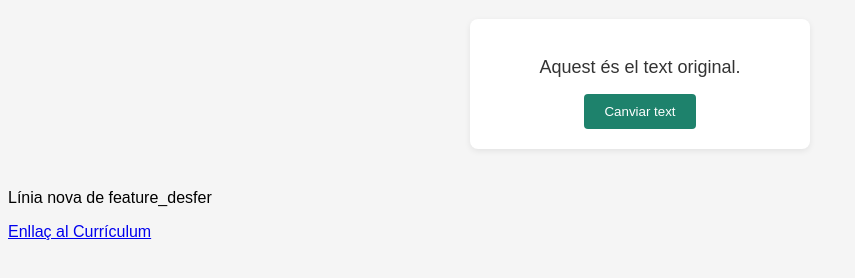
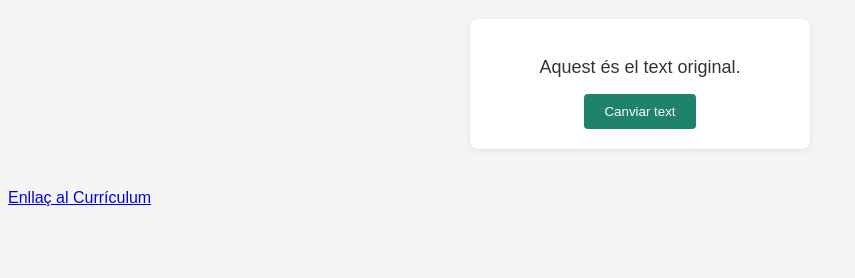
Before and after one commit to CFGSCojita/dawebsc, a plain HTML site: page index.html in a window 1280 px wide. Shown: the part 88-366 px from the top of the page, without its empty margins (0-855 px from the left). Drawn offline with Linux system fonts and the light colour scheme.

Commit message:
Revert "Canvi per revertir"
This reverts commit c33ee4ef591b1e4b476e6fa19f8262f896d387aa.

```diff
--- a/index.html
+++ b/index.html
@@ -12,7 +12,6 @@
         <p id="textoDiv">Aquest és el text original.</p>
         <button id="btnCambiar">Canviar text</button>
     </div>
-    <p>Línia nova de feature_desfer</p>
     <a href="cv/cv.html">Enllaç al Currículum</a>
     <script src="script.js"></script>
 </body>
```
